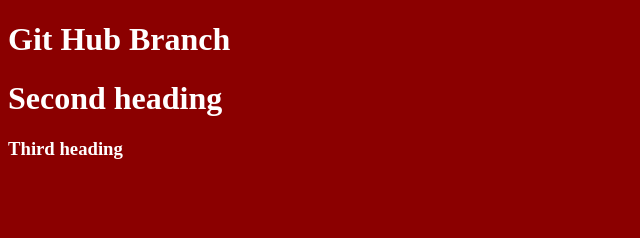
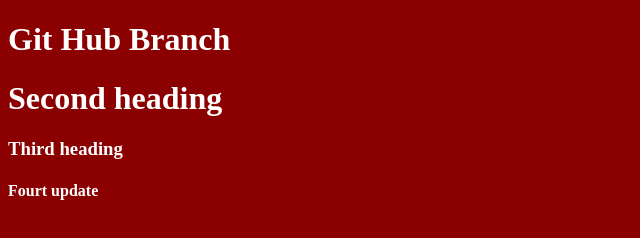
Before and after one commit to robin0925/github-branch, a plain HTML site: page index.html in a window 1280 px wide. Shown: the whole page, without its empty margins (0-640 px from the left). Drawn offline with Linux system fonts and the light colour scheme.

Commit message:
update 3

```diff
--- a/index.html
+++ b/index.html
@@ -17,5 +17,6 @@
     <h1>Git Hub Branch</h1>
     <h1>Second heading</h1>
     <h3>Third heading</h3>
+    <h4>Fourt update</h4>
   </body>
 </html>
```
